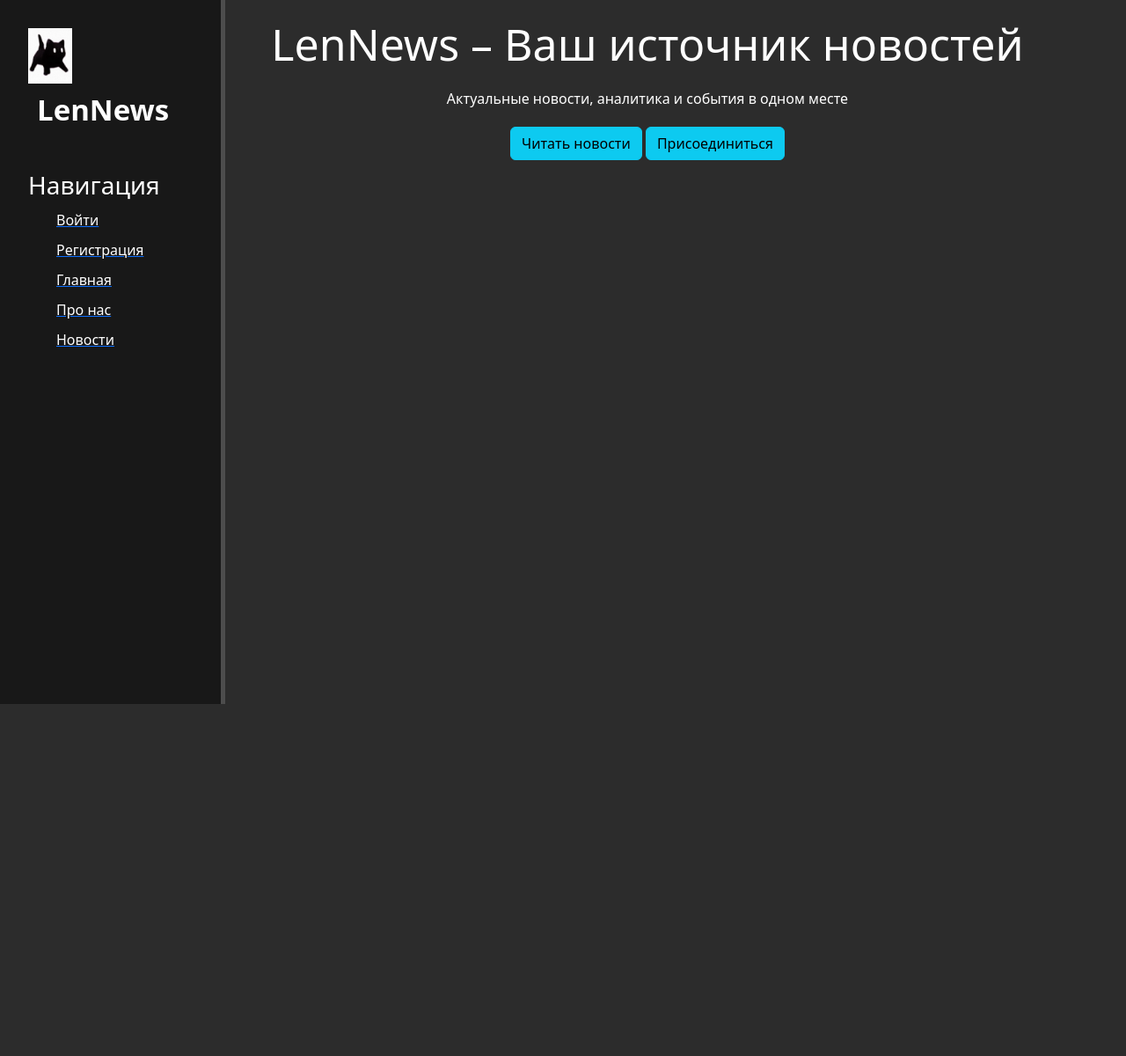
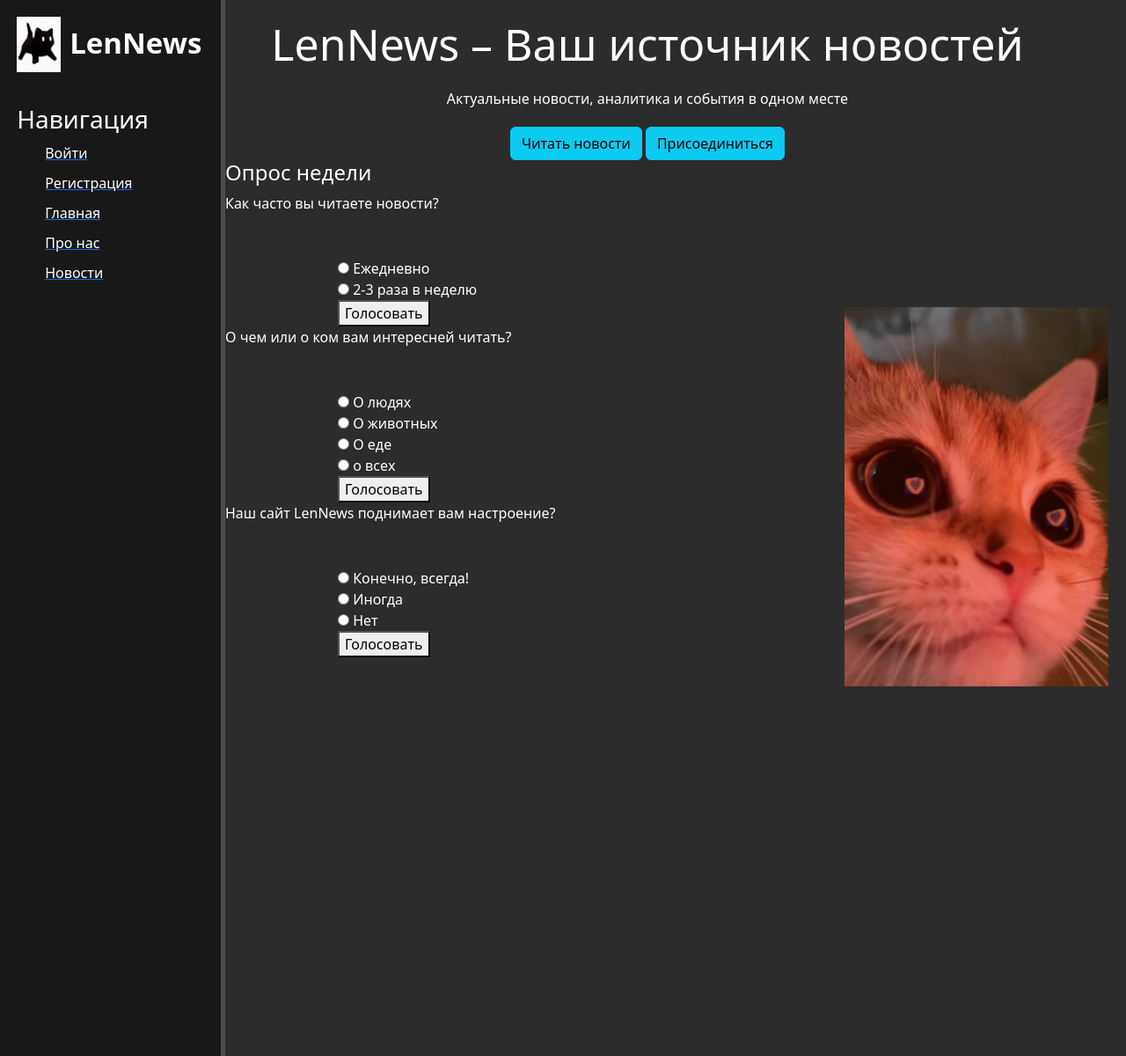
Before and after one commit to Valeralkx/kursovaya, a Django app: page / in a window 1280 px wide. Shown: the whole page at 88% size. Before the commit the page ends 800 px from the top, so only its background shows below. Run offline with Django 5.2, Linux system fonts and the light colour scheme; parts of the project's set-up code (start-up, migrations or seed data) failed here and were passed over.

Commit message:
improvements

```diff
--- a/main/templates/main/base.html
+++ b/main/templates/main/base.html
@@ -20,10 +20,11 @@
             float:left;
             background: #181818;
             width: 20%;
-            padding: 2.5%;
-            height: 100vh;
+            padding: 1.5%;
+            height: 150vh;
             color: #fff;
             border-right: 5px solid #4d4d4d;
+            overflow-y: auto;
         }
         aside img{
             width: 50px;
@@ -59,6 +60,7 @@
             margin-top: 20px;
             text-align: center;
             width: 75%;
+            overflow-y: auto;
         }
         main .features h1{font-size: 50px;}
         main .features p {min-width: 400px; margin: 20px auto;}
@@ -91,6 +93,33 @@
         .about-image:hover {
             transform: scale(1.1) rotate(10deg);
         }
+        .featuress{
+            color: #fff;
+            margin-left: 230px;
+        }
+        .featuress h1{text-align: center;}
+        .featuress button{
+            margin-left: 550px;
+            margin-top: -61px;
+            position: absolute;
+        }
+        .poll-widget{
+            color: #fff;
+        }
+        .index-image{
+            position: fixed;
+            bottom: 20px;
+            right: 20px;
+            width: 300px;
+            transition: transform 0.3s;
+        }
+        .index-image:hover {
+            transform: scale(1.1) rotate(10deg);
+        }
+        .comments{
+            color: #fff;
+        }
+
     </style>
     <aside>
         <img src="{% static 'main/img/Снимок.PNG' %}"  alt="Лого">
--- a/main/templates/main/index.html
+++ b/main/templates/main/index.html
@@ -1,4 +1,5 @@
 {% extends 'main/base.html' %}
+{% load static %}
 
 {% block title %}{{ title }}{% endblock  %}
 
@@ -9,4 +10,29 @@
         <a href="{% url 'news_home' %}" class="btn btn-info">Читать новости</a>
         <a href="{% url 'user:register' %}" class="btn btn-info">Присоединиться</a>
     </div>
+    <div class="poll-widget">
+        <h4>Опрос недели</h4>
+        <p>Как часто вы читаете новости?</p>
+        <form>
+            <label><input type="radio" name="poll"> Ежедневно</label><br>
+            <label><input type="radio" name="poll"> 2-3 раза в неделю</label><br>
+            <button type="submit">Голосовать</button>
+        </form>
+        <p>О чем или о ком вам интересней читать?</p>
+        <form>
+            <label><input type="radio" name="poll"> О людях</label><br>
+            <label><input type="radio" name="poll"> О животных</label><br>
+            <label><input type="radio" name="poll"> О еде</label><br>
+            <label><input type="radio" name="poll"> о всех</label><br>
+            <button type="submit">Голосовать</button>
+        </form>
+        <p>Наш сайт LenNews поднимает вам настроение?</p>
+        <form>
+            <label><input type="radio" name="poll"> Конечно, всегда!</label><br>
+            <label><input type="radio" name="poll"> Иногда</label><br>
+            <label><input type="radio" name="poll"> Нет</label><br>
+            <button type="submit">Голосовать</button>
+        </form>
+
+        <img src="{% static 'main/img/кот22.PNG' %}" alt="" class="index-image">
 {% endblock content %}
--- a/news/templates/news/create.html
+++ b/news/templates/news/create.html
@@ -3,7 +3,7 @@
 {% block title %}Форма по добавлению статьи{% endblock  %}
 
 {% block content %}
-    <div class="features">
+    <div class="featuress">
         <h1>Добавление статьи</h1>
         <form method="post">
             {% csrf_token %}
@@ -11,6 +11,7 @@
             {{ form.anons }}<br>
             {{ form.full_text }}<br>
             {{ form.date }}<br>
+            {{ form.category }}<br>
             <span>{{ error }}</span>
             <button class="btn btn-success" type="submit">Сохранить</button>
         </form>
--- a/news/urls.py
+++ b/news/urls.py
@@ -4,7 +4,7 @@ from . import views
 urlpatterns = [
     path('', views.news_home, name='news_home'),
     path('create', views.create, name='create'),
-    path('<int:pk>', views.NewsDetailView.as_view(), name='news-detail'),
+    path('<int:pk>/', views.article_detail, name='news-detail'),
     path('<int:pk>/update', views.NewsUpdateView.as_view(), name='news-update'),
     path('<int:pk>/delete', views.NewsDeleteView.as_view(), name='news-delete')
 ]
```
Also changed, not shown: news/admin.py (+9 -0 lines), news/forms.py (+16 -2 lines), news/models.py (+22 -4 lines), news/templates/news/details_view.html (+23 -0 lines), news/templates/news/news_home.html (+10 -1 lines), news/views.py (+28 -2 lines), main/static/main/img/кот22.PNG (added), news/migrations/0003_artiles_category.py (added), news/migrations/0004_comment.py (added).
